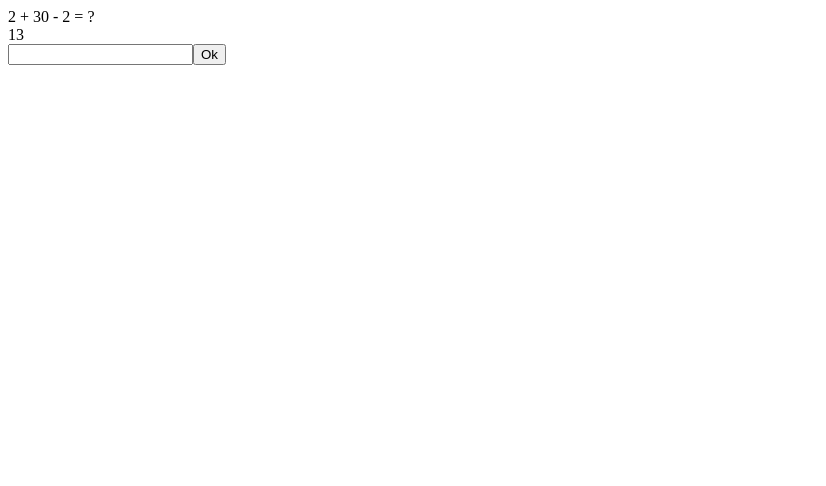
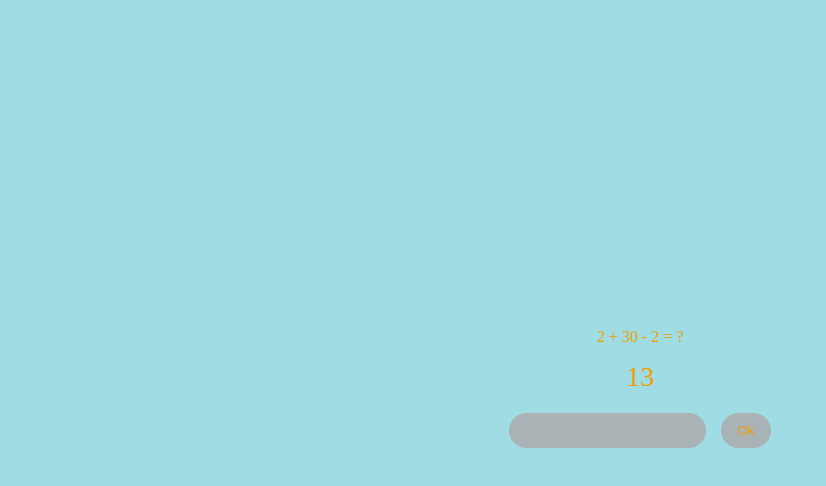
Before and after one commit to Erjankydyrov/homeworks-react-js, a React (Create React App) app: page / in a window 1280 px wide. Shown: the top 486 px of the page, without its empty margins (0-826 px from the left). Built offline with nearby package versions, Linux system fonts and the light colour scheme.

Commit message:
added styles

```diff
--- a/src/App.css
+++ b/src/App.css
@@ -0,0 +1,37 @@
+.App {
+    text-align: center;
+}
+.App div {
+    margin-top: 15px;
+    font-size: 28px;
+}
+.App button{
+    min-width: 50px;
+    min-height: 30px;
+    margin-left: 15px;
+    padding: 10px 10px;
+    border: 0px;
+    border-radius: 30px;
+    color: rgb(240, 156, 0);
+    background-color: rgba(173, 162, 162, 0.705);
+}
+.App input {
+    margin-top: 20px;
+    border: 0px;
+    border-radius: 30px;
+    background-color: rgba(173, 162, 162, 0.705);
+    padding: 10px;
+}
+body {
+    min-height: 95%;
+    display: flex;
+    justify-content: center;
+    align-items: center;
+
+    font-family: 'Times New Roman', Times, serif;
+    color: rgb(240, 156, 0);
+    background-color: #0ca7bb63;
+}
+html {
+    height: 100%;
+}
--- a/src/App.js
+++ b/src/App.js
@@ -1,4 +1,5 @@
 import { useState } from "react";
+import className from "./App.css"
 import Countdown from "./components/Countdown/Countdown";
 const App = () => {
 
@@ -28,7 +29,7 @@ const App = () => {
   }
   // function randomDeist() {
   //   const randDeist = ["+","-","*","/"];
-  //   let arr;
+  //   let arr = [];
   //   arr[Math.floor(Math.random() * randDeist.length)];
   //   setDeistvie(randDeist[arr])
   // }
```
